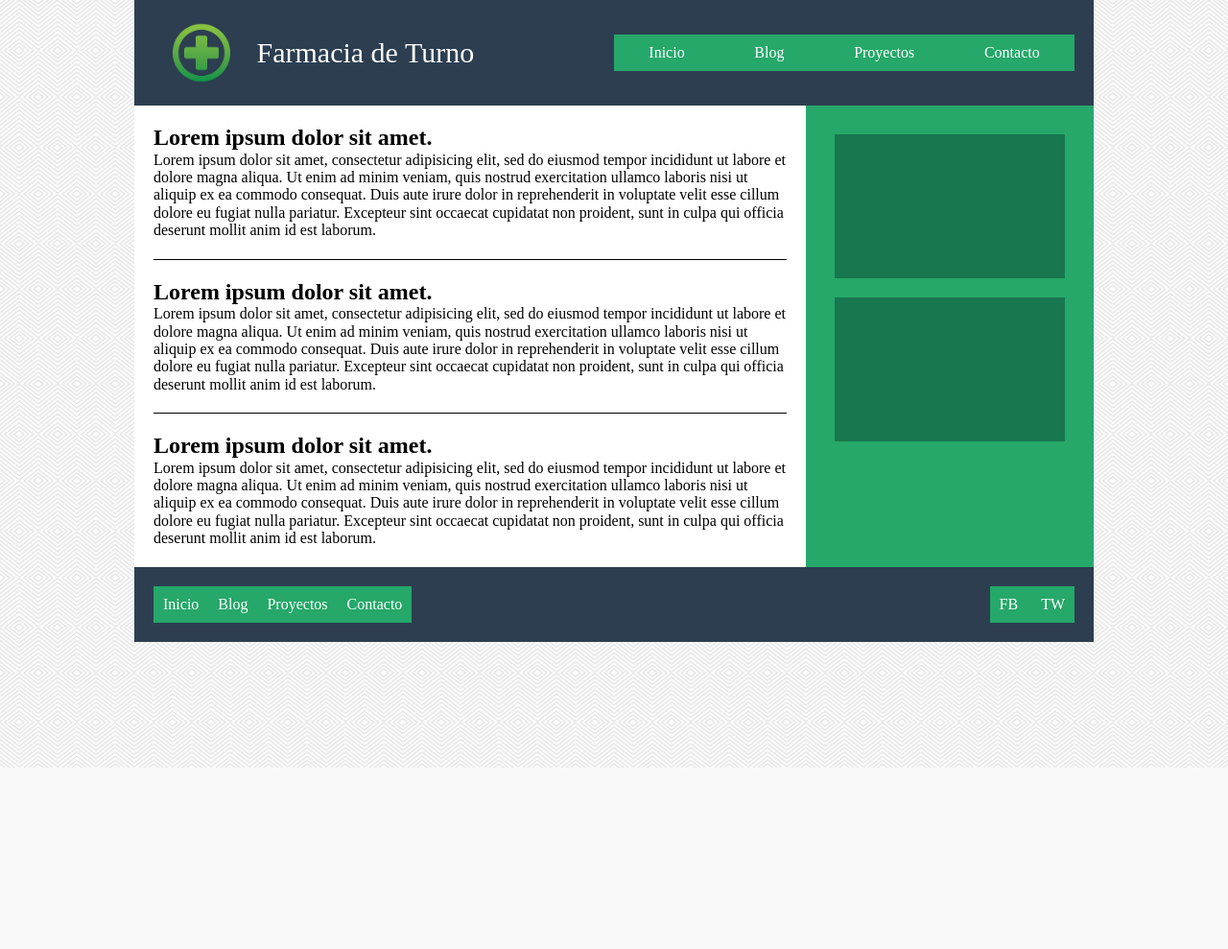
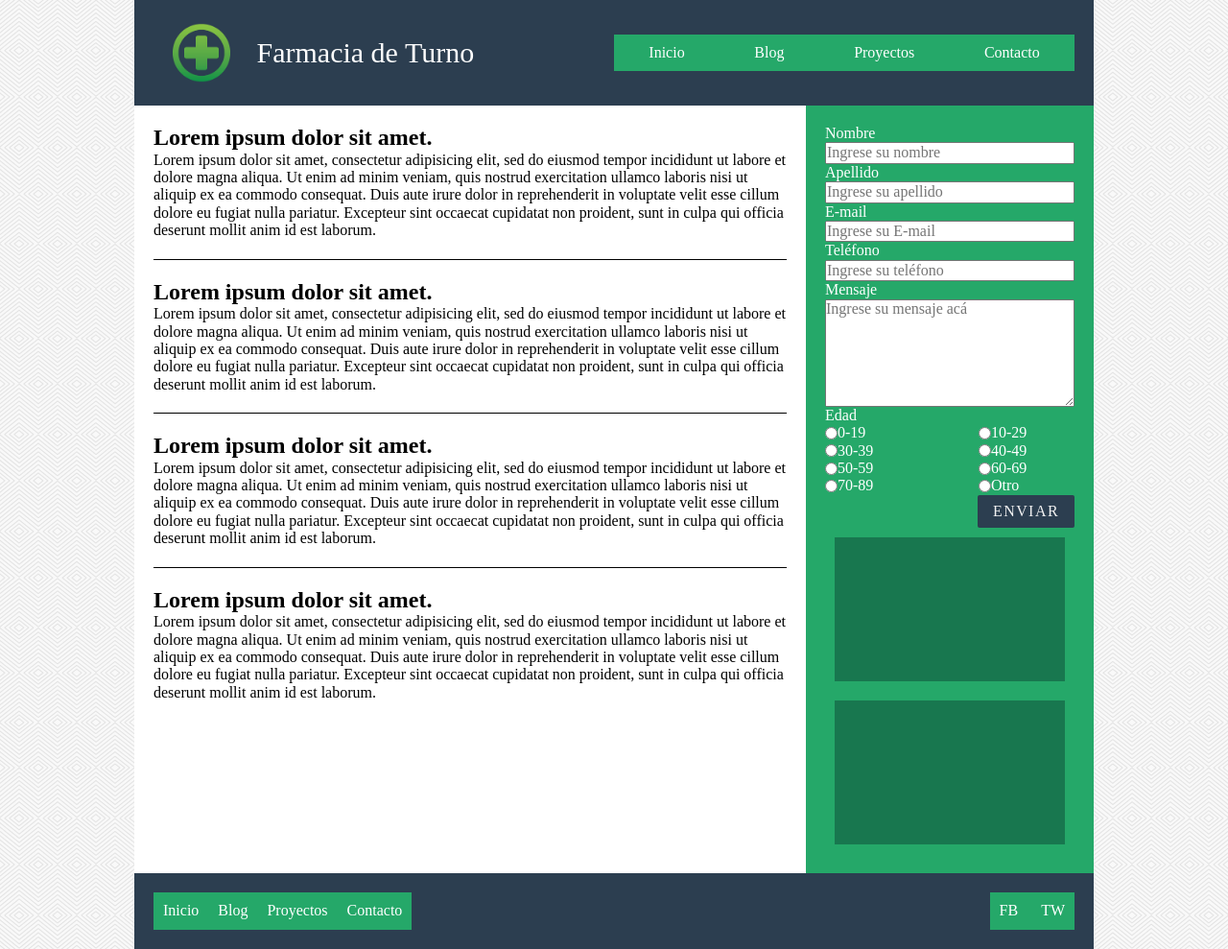
Before and after one commit to limon15/integrador-DH, a PHP site: page / in a window 1280 px wide. Shown: the whole page at 96% size. Before the commit the page ends 800 px from the top, so only its background shows below. Run offline with PHP 8.4, Linux system fonts and the light colour scheme.

Commit message:
Se agrega formulario en la maquetación

```diff
--- a/maquetacion-flexbox/css/styles.css
+++ b/maquetacion-flexbox/css/styles.css
@@ -439,17 +439,19 @@ header nav a:hover{
 
 aside{
   background: #25a869;
+  color: #fff;
   padding: 20px;
   /* Flex */
   flex: 1 1 30%;
   display: flex;
   flex-wrap: wrap;
   flex-direction: column;
-  justify-content: flex-start;
+  justify-content: flex-end;
 }
 
 aside .widget{
   background: #18774f;
+  /*color: #fff;*/
   height: 150px;
   margin: 10px;
 }
@@ -497,6 +499,49 @@ footer .social a{
   display: none;
 }
 
+.contenedor-formulario{
+  display: flex;
+  padding: 5px;
+}
+
+/* Estilos formulario */
+.flex-outer li,
+.flex-inner {
+  display: flex;
+  flex-wrap: wrap;
+  align-items: center;
+}
+
+.flex-outer > li > label,
+.flex-outer li p {
+  flex: 1 0 120px;
+  max-width: 220px;
+}
+
+.flex-outer > li > label + *,
+.flex-inner {
+  flex: 1 0 220px;
+}
+
+.flex-outer li button {
+  margin-left: auto;
+  padding: 8px 16px;
+  border: none;
+  background: #2c3e50;
+  color: #f2f2f2;
+  text-transform: uppercase;
+  letter-spacing: .09em;
+  border-radius: 2px;
+}
+
+.flex-inner li {
+  width: 100px;
+}
+
+.flex-inner {
+  justify-content: space-between;
+}
+
 @media screen and (max-width: 800px) {
   .contenedor, header{
     flex-direction: column;
--- a/maquetacion-flexbox/index.html
+++ b/maquetacion-flexbox/index.html
@@ -43,6 +43,16 @@
 				proident, sunt in culpa qui officia deserunt mollit anim id est laborum.</p>
 			</article>
 
+      <article>
+				<h2 class="titulo">Lorem ipsum dolor sit amet.</h2>
+				<p>Lorem ipsum dolor sit amet, consectetur adipisicing elit, sed do eiusmod
+				tempor incididunt ut labore et dolore magna aliqua. Ut enim ad minim veniam,
+				quis nostrud exercitation ullamco laboris nisi ut aliquip ex ea commodo
+				consequat. Duis aute irure dolor in reprehenderit in voluptate velit esse
+				cillum dolore eu fugiat nulla pariatur. Excepteur sint occaecat cupidatat non
+				proident, sunt in culpa qui officia deserunt mollit anim id est laborum.</p>
+			</article>
+
 			<article>
 				<h2 class="titulo">Lorem ipsum dolor sit amet.</h2>
 				<p>Lorem ipsum dolor sit amet, consectetur adipisicing elit, sed do eiusmod
@@ -55,6 +65,73 @@
 		</section>
 
 		<aside>
+      <form>
+        <ul class="flex-outer">
+          <li>
+            <label for="first-name">Nombre</label>
+            <input type="text" id="first-name" placeholder="Ingrese su nombre">
+          </li>
+          <li>
+            <label for="last-name">Apellido</label>
+            <input type="text" id="last-name" placeholder="Ingrese su apellido">
+          </li>
+          <li>
+            <label for="email">E-mail</label>
+            <input type="email" id="email" placeholder="Ingrese su E-mail">
+          </li>
+          <li>
+            <label for="phone">Teléfono</label>
+            <input type="tel" id="phone" placeholder="Ingrese su teléfono">
+          </li>
+          <li>
+            <label for="message">Mensaje</label>
+            <textarea rows="6" id="message" placeholder="Ingrese su mensaje acá"></textarea>
+          </li>
+          <li>
+            <p>Edad</p>
+            <ul class="flex-inner">
+            </ul>
+          </li>
+          <ul class="flex-inner">
+            <li>
+              <input type="radio" name="edad">
+              <label for="twenty-to-twentynine">0-19</label>
+            </li>
+            <li>
+              <input type="radio" name="edad">
+              <label for="twenty-to-twentynine">10-29</label>
+            </li>
+            <li>
+              <input type="radio" name="edad">
+              <label for="thirty-to-thirtynine">30-39</label>
+            </li>
+            <li>
+              <input type="radio" name="edad">
+              <label for="thirty-to-thirtynine">40-49</label>
+            </li>
+            <li>
+              <input type="radio" name="edad">
+              <label for="thirty-to-thirtynine">50-59</label>
+            </li>
+            <li>
+              <input type="radio" name="edad">
+              <label for="thirty-to-thirtynine">60-69</label>
+            </li>
+            <li>
+              <input type="radio" name="edad">
+              <label for="thirty-to-thirtynine">70-89</label>
+            </li>
+            <li>
+              <input type="radio" name="edad">
+              <label for="other">Otro</label>
+            </li>
+          </ul>
+          <li>
+            <button type="submit">Enviar</button>
+          </li>
+        </ul>
+      </form>
+
 			<div class="widget">
 				<div class="imagen"></div>
 			</div>
```
Also changed, not shown: 1 other file.
